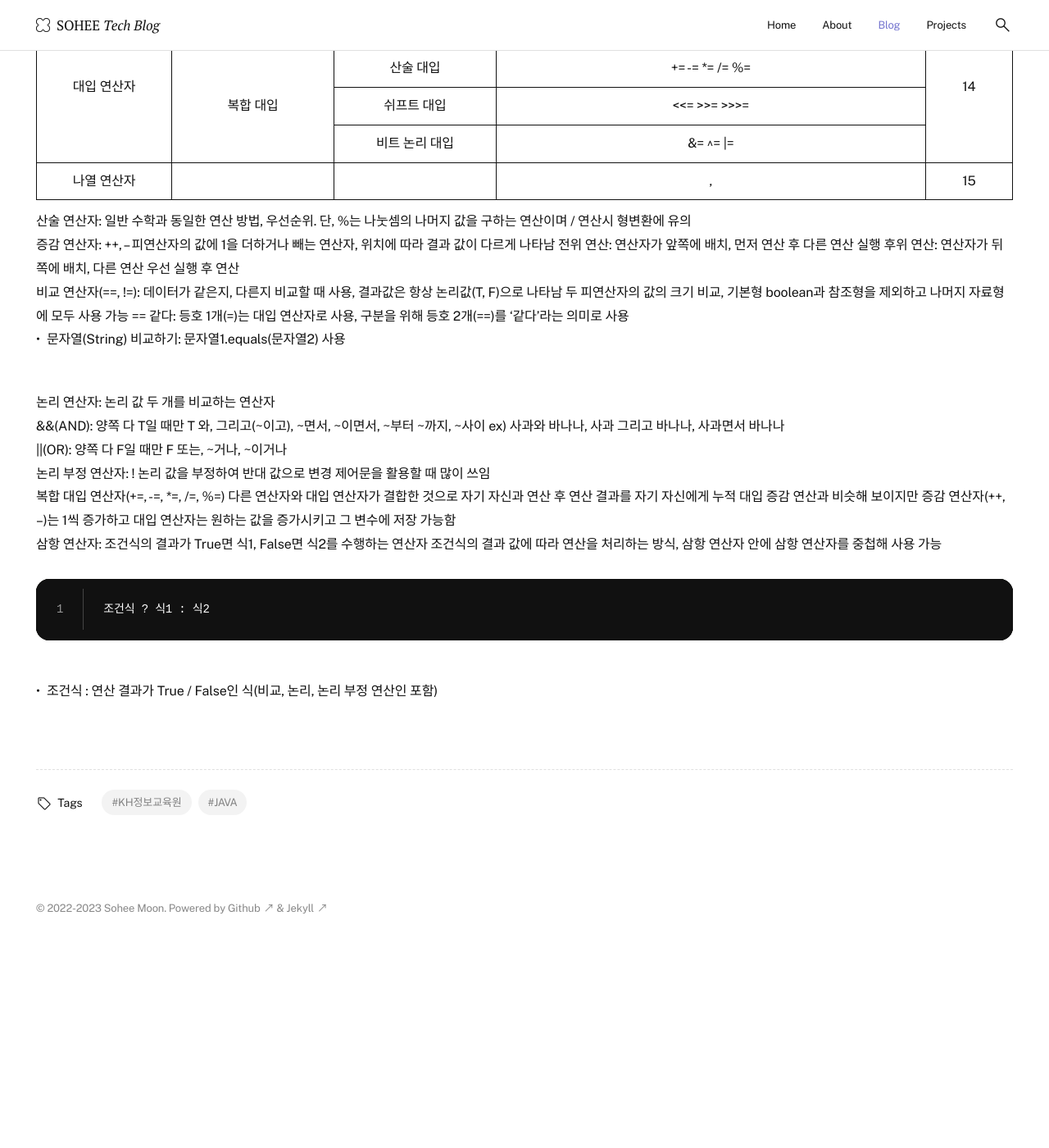
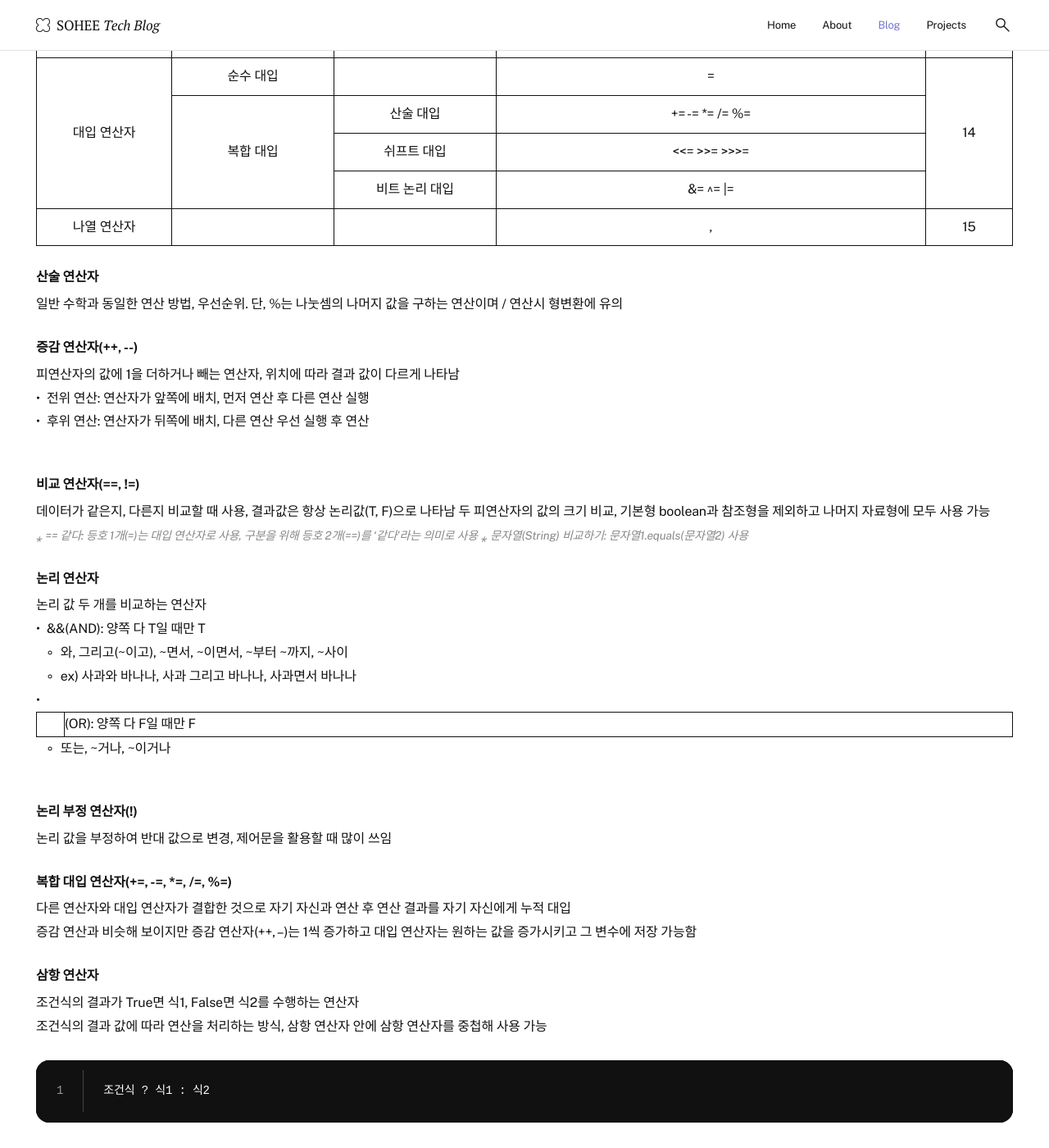
Before and after one commit to soheetech/soheetech.github.io, a Jekyll site: the page built from _posts/2023-02-27-kh-03-java-scanner-operator.md, in a window 1280 px wide and 1400 px high, scrolled down 1664 px. Shown: the whole window at 82% size. Built offline with Jekyll 4.4.1, drawn with Linux system fonts in a browser that asks for light colours; before the commit the page ends 2815 px from its top, so only the background shows below that; some of the changed text lies outside the part shown.

Commit message:
Update 2023-02-27-kh-03-java-scanner-operator.md

````diff
--- a/_posts/2023-02-27-kh-03-java-scanner-operator.md
+++ b/_posts/2023-02-27-kh-03-java-scanner-operator.md
@@ -15,9 +15,10 @@ last_modified_at: 2023-02-25
 published: true
 ---
 
-스캐너(Scanner) : 프로그램 실행 중 키보드 입력을 받을 수 있게 하는 역할
+<h4>스캐너(Scanner)</h4>
+프로그램 실행 중 키보드 입력을 받을 수 있게 하는 역할
 
-```
+```java
 import java.util.Scanner;
 // import : 다른 패키지에 존재하는 클래스를 얻어오는 구문
 // 미작성시 설계도(class)가 없어 스캐너를 못 만듦
@@ -40,7 +41,7 @@ public class ScannerExample1 {
 }
 ```
 
-연산자(operator)
+<h4>연산자(operator)</h4>
 
 <table>
 	<tr>
@@ -152,39 +153,41 @@ public class ScannerExample1 {
 	</tr>
 </table>
 
-산술 연산자: 일반 수학과 동일한 연산 방법, 우선순위.
+<h5>산술 연산자</h5>
+일반 수학과 동일한 연산 방법, 우선순위.
 단, %는 나눗셈의 나머지 값을 구하는 연산이며 / 연산시 형변환에 유의
 
-증감 연산자: ++, --
+<h5>증감 연산자(++, --)</h5>
 피연산자의 값에 1을 더하거나 빼는 연산자, 위치에 따라 결과 값이 다르게 나타남
-전위 연산: 연산자가 앞쪽에 배치, 먼저 연산 후 다른 연산 실행
-후위 연산: 연산자가 뒤쪽에 배치, 다른 연산 우선 실행 후 연산
+- 전위 연산: 연산자가 앞쪽에 배치, 먼저 연산 후 다른 연산 실행
+- 후위 연산: 연산자가 뒤쪽에 배치, 다른 연산 우선 실행 후 연산
 
-비교 연산자(==, !=): 데이터가 같은지, 다른지 비교할 때 사용, 결과값은 항상 논리값(T, F)으로 나타남
+<h5>비교 연산자(==, !=)</h5>
+데이터가 같은지, 다른지 비교할 때 사용, 결과값은 항상 논리값(T, F)으로 나타남
 두 피연산자의 값의 크기 비교, 기본형 boolean과 참조형을 제외하고 나머지 자료형에 모두 사용 가능
-== 같다: 등호 1개(=)는 대입 연산자로 사용, 구분을 위해 등호 2개(==)를 '같다'라는 의미로 사용
-* 문자열(String) 비교하기: 문자열1.equals(문자열2) 사용
+*== 같다: 등호 1개(=)는 대입 연산자로 사용, 구분을 위해 등호 2개(==)를 '같다'라는 의미로 사용*
+*문자열(String) 비교하기: 문자열1.equals(문자열2) 사용*
 
-논리 연산자: 논리 값 두 개를 비교하는 연산자
+<h5>논리 연산자</h5>
+논리 값 두 개를 비교하는 연산자
 
-&&(AND): 양쪽 다 T일 때만 T
-와, 그리고(~이고), ~면서, ~이면서, ~부터 ~까지, ~사이
-ex) 사과와 바나나, 사과 그리고 바나나, 사과면서 바나나
+- &&(AND): 양쪽 다 T일 때만 T
+  + 와, 그리고(~이고), ~면서, ~이면서, ~부터 ~까지, ~사이
+  + ex) 사과와 바나나, 사과 그리고 바나나, 사과면서 바나나
+- ||(OR): 양쪽 다 F일 때만 F
+  + 또는, ~거나, ~이거나
 
-||(OR): 양쪽 다 F일 때만 F
-또는, ~거나, ~이거나
+<h5>논리 부정 연산자(!)</h5>
+논리 값을 부정하여 반대 값으로 변경, 제어문을 활용할 때 많이 쓰임
 
-논리 부정 연산자: !
-논리 값을 부정하여 반대 값으로 변경
-제어문을 활용할 때 많이 쓰임
-
-복합 대입 연산자(+=, -=, *=, /=, %=)
-다른 연산자와 대입 연산자가 결합한 것으로 자기 자신과 연산 후 연산 결과를 자기 자신에게 누적 대입
+<h5>복합 대입 연산자(+=, -=, *=, /=, %=)</h5>
+다른 연산자와 대입 연산자가 결합한 것으로 자기 자신과 연산 후 연산 결과를 자기 자신에게 누적 대입<br />
 증감 연산과 비슷해 보이지만 증감 연산자(++, --)는 1씩 증가하고 대입 연산자는 원하는 값을 증가시키고 그 변수에 저장 가능함
 
-삼항 연산자: 조건식의 결과가 True면 식1, False면 식2를 수행하는 연산자
+<h5>삼항 연산자</h5>
+조건식의 결과가 True면 식1, False면 식2를 수행하는 연산자<br />
 조건식의 결과 값에 따라 연산을 처리하는 방식, 삼항 연산자 안에 삼항 연산자를 중첩해 사용 가능
-```
+```java
 조건식 ? 식1 : 식2
 ```
-* 조건식 : 연산 결과가 True / False인 식(비교, 논리, 논리 부정 연산인 포함)
+*조건식 : 연산 결과가 True / False인 식(비교, 논리, 논리 부정 연산인 포함)*
````
